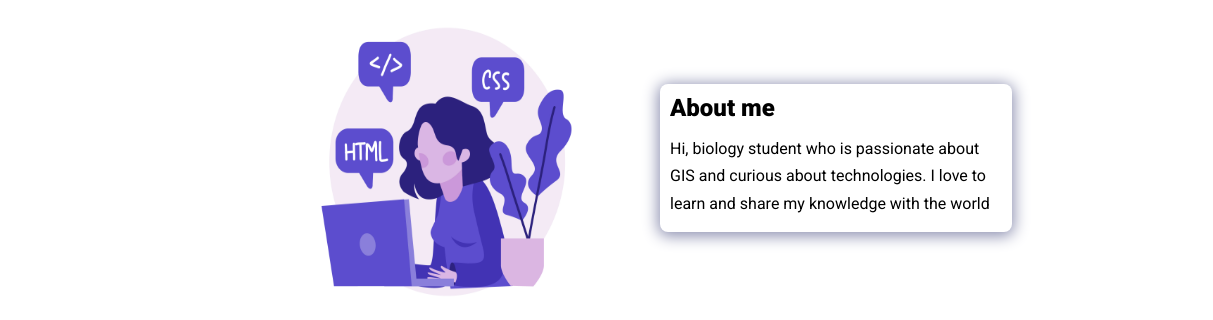
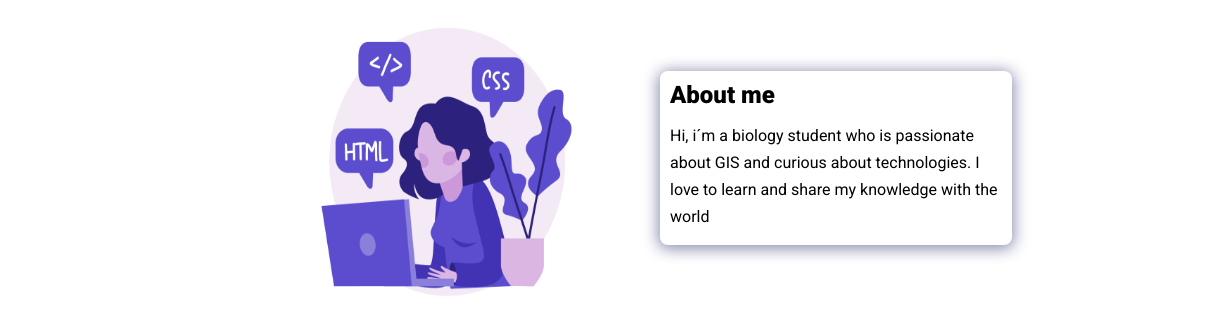
Before and after one commit to alondra-tg13/Proyectos2024, a plain HTML site: page index.html in a window 1280 px wide. Shown: the part 118-438 px from the top of the page, 0-1213 px from the left. Drawn offline with nearby package versions, Linux system fonts and the light colour scheme.

Commit message:
Update index.html

```diff
--- a/index.html
+++ b/index.html
@@ -31,7 +31,7 @@
     <div class="bio animat__animated animate__shakeX">
 
         <h2  class="bio-tittle">About me</h2></h2>
-        <p> Hi, biology student who is passionate about GIS and curious about technologies. I love to learn and share my knowledge with the world</p>
+        <p> Hi, i´m a biology student who is passionate about GIS and curious about technologies. I love to learn and share my knowledge with the world</p>
     </div>
 </section>
 
```
